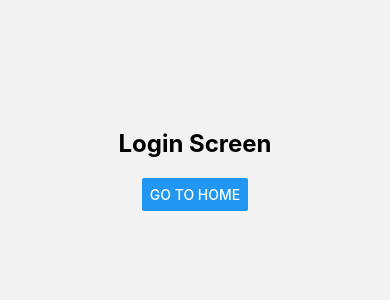
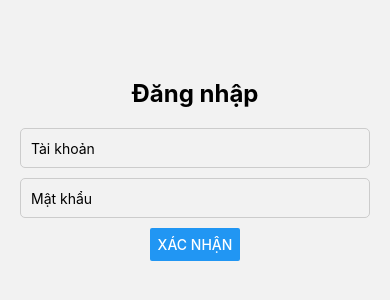
Before and after one commit to sang12022004/RestaurantApp, a React Native app: screen /Login in a window 390 px wide. Shown: the part 252-552 px from the top of the page. Built offline with nearby package versions, Linux system fonts and the light colour scheme.

Commit message:
Cập nhật LoginScreen: Thêm form nhập tài khoản & mật khẩu

```diff
--- a/src/screens/LoginScreen.tsx
+++ b/src/screens/LoginScreen.tsx
@@ -1,22 +1,68 @@
-import React from 'react';
-import { View, Text, Button, StyleSheet } from 'react-native';
+import React, { useState } from 'react';
+import { View, Text, TextInput, Button, StyleSheet, Alert } from 'react-native';
 import { NativeStackScreenProps } from '@react-navigation/native-stack';
 import { RootStackParamList } from '../navigation/RootNavigator';
+import { useAuth } from '../context/AuthContext';
 
 type Props = NativeStackScreenProps<RootStackParamList, 'Login'>;
 
 const LoginScreen: React.FC<Props> = ({ navigation }) => {
+  const { login } = useAuth();
+  const [username, setUsername] = useState('');
+  const [password, setPassword] = useState('');
+
+  const handleLogin = () => {
+    const isSuccess = login(username, password);
+    if (isSuccess) {
+      navigation.replace('Home');
+    } else {
+      Alert.alert('Đăng nhập thất bại', 'Sai tài khoản hoặc mật khẩu!');
+    }
+  };
+
   return (
     <View style={styles.container}>
-      <Text style={styles.title}>Login Screen</Text>
-      <Button title="Go to Home" onPress={() => navigation.navigate('Home')} />
+      <Text style={styles.title}>Đăng nhập</Text>
+      <TextInput
+        style={styles.input}
+        placeholder="Tài khoản"
+        value={username}
+        onChangeText={setUsername}
+      />
+      <TextInput
+        style={styles.input}
+        placeholder="Mật khẩu"
+        value={password}
+        onChangeText={setPassword}
+        secureTextEntry
+      />
+
+      <Button title="Xác nhận" onPress={handleLogin} />
     </View>
   );
 };
 
 const styles = StyleSheet.create({
-  container: { flex: 1, justifyContent: 'center', alignItems: 'center' },
-  title: { fontSize: 24, fontWeight: 'bold', marginBottom: 20 },
+  container: {
+    flex: 1,
+    justifyContent: 'center',
+    alignItems: 'center',
+    padding: 20,
+  },
+  title: {
+    fontSize: 24,
+    fontWeight: 'bold',
+    marginBottom: 20,
+  },
+  input: {
+    width: '100%',
+    height: 40,
+    borderWidth: 1,
+    borderColor: '#ccc',
+    borderRadius: 5,
+    marginBottom: 10,
+    paddingLeft: 10,
+  },
 });
 
 export default LoginScreen;
```
